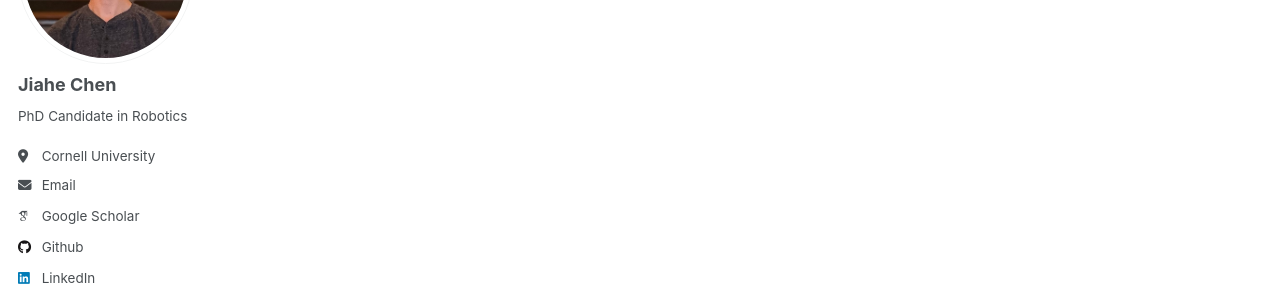
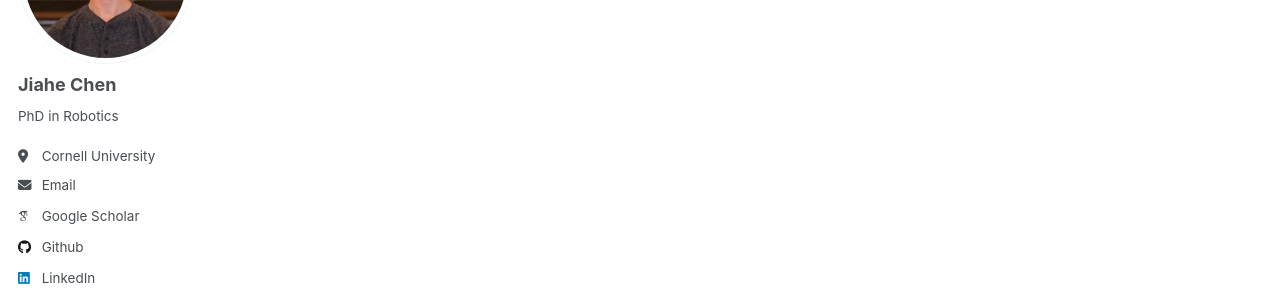
Before and after one commit to Ericland/Ericland.github.io, a Jekyll site: the page built from _pages/about.md, in a window 1280 px wide. Shown: the part 217-517 px from the top of the page. Built offline with Jekyll 4.4.1, drawn with Linux system fonts in a browser that asks for light colours; some web fonts are replaced.

Commit message:
Update _config.yml

```diff
--- a/_config.yml
+++ b/_config.yml
@@ -24,7 +24,7 @@ author:
   avatar           : "profile.png"
   name             : "Jiahe Chen"
   pronouns         : # example: "she/her"
-  bio              : "PhD Candidate in Robotics"
+  bio              : "PhD in Robotics"
   location         : "Cornell University"
   employer         :
   uri              : # URL
```
